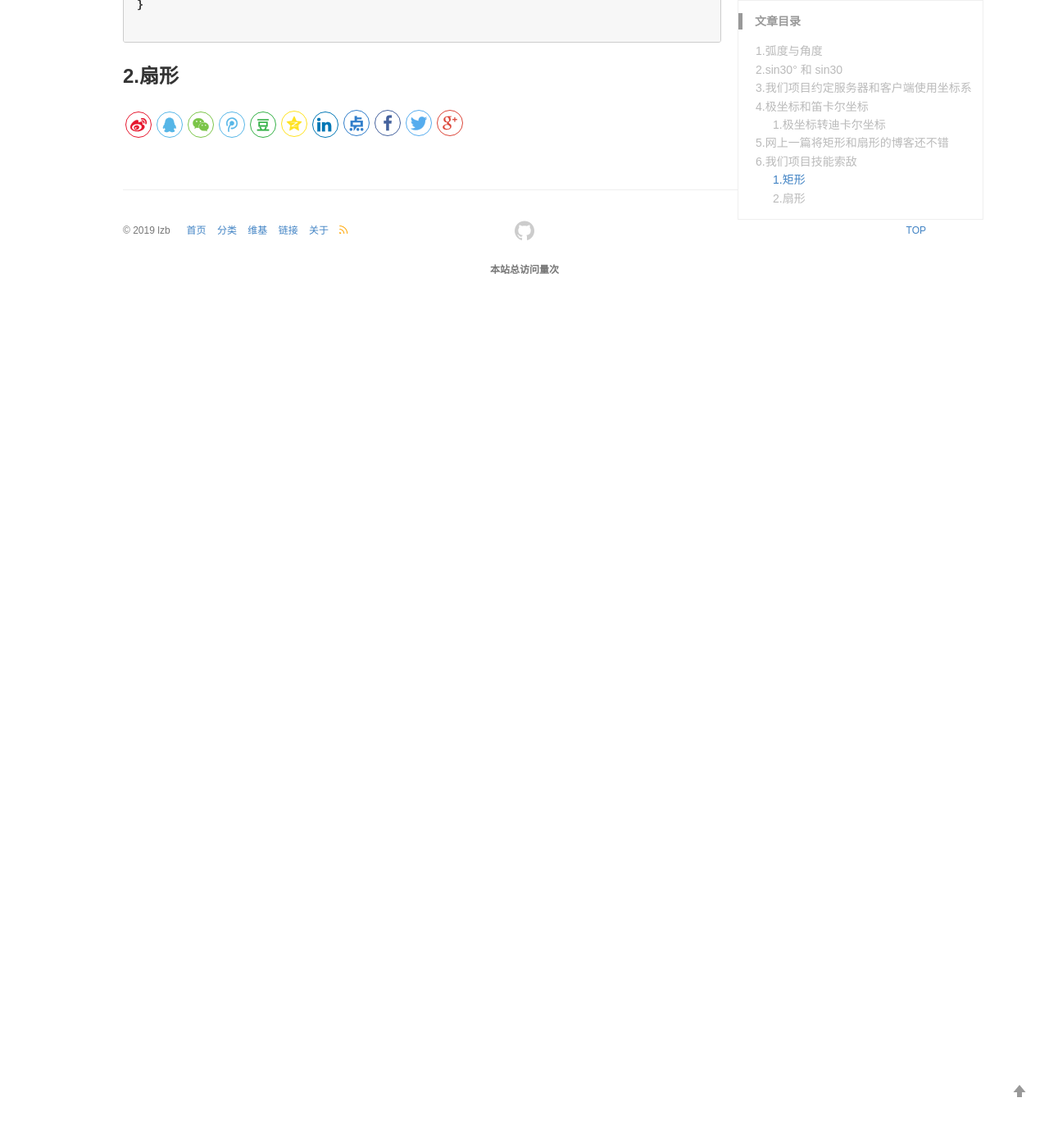
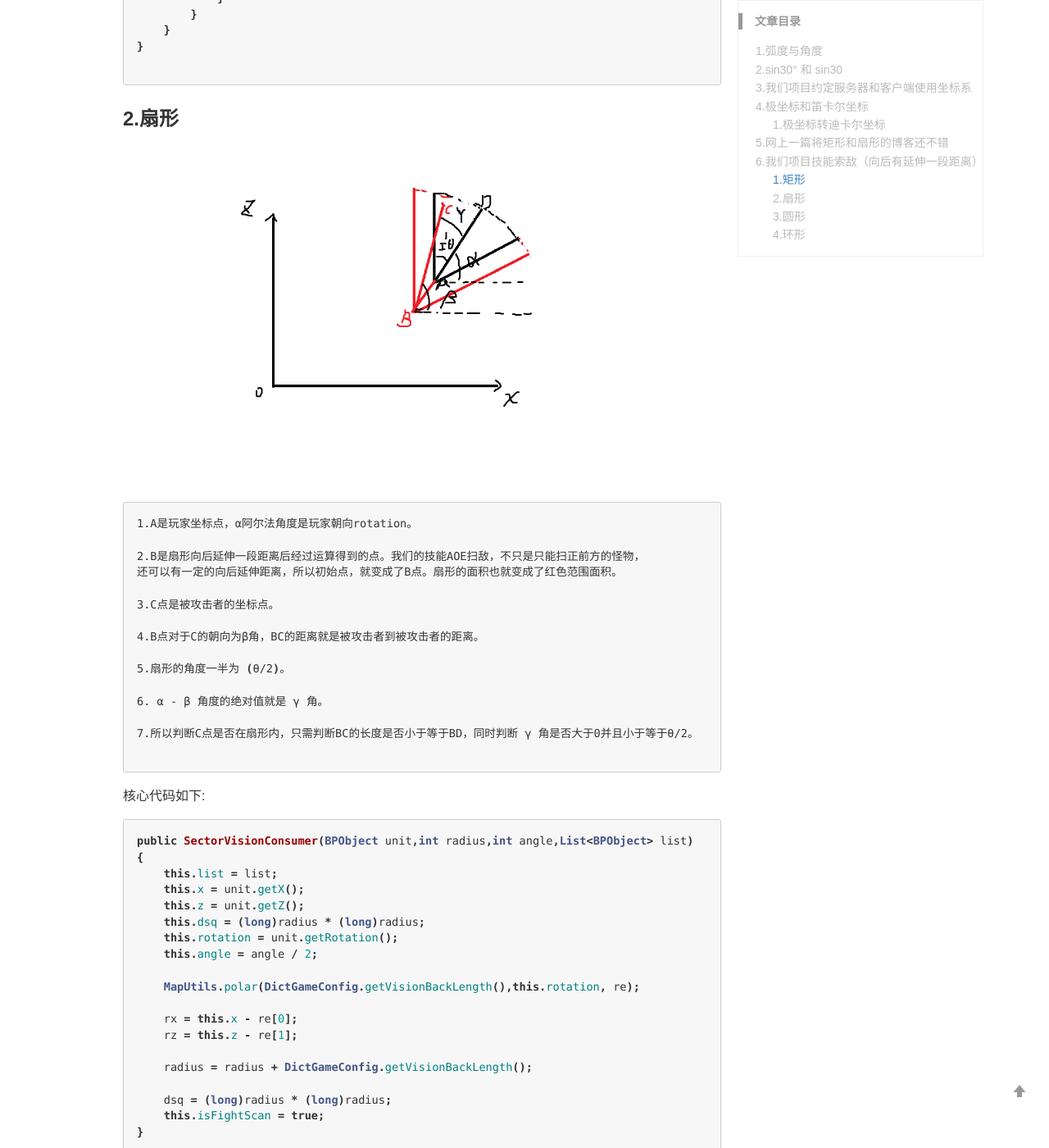
Before and after one commit to lizb0907/lizb0907.github.io, a Jekyll site: the page built from _posts/mmo-game/2020-10-09-skill-scope.md, in a window 1280 px wide and 1400 px high, scrolled down 6195 px. Shown: the whole window at 82% size. Built offline with Jekyll 4.4.1, drawn with Linux system fonts in a browser that asks for light colours; comment, search, counter and statistics services are not loaded; before the commit the page ends 6573 px from its top, so only the background shows below that; some of the changed text lies outside the part shown.

Commit message:
update skill scope

````diff
--- a/_posts/mmo-game/2020-10-09-skill-scope.md
+++ b/_posts/mmo-game/2020-10-09-skill-scope.md
@@ -78,9 +78,9 @@ sin30 中的30表示30弧度(1弧度=57.3°)
 
 https://lifan.tech/2020/01/21/game/aoe-skill-selector/
 
-核心思想差不多，方法不唯一，我们项目在矩形上采用的是另外一种方法。
+核心思想差不多，方法不唯一，我们项目稍微有一点不同。
 
-## 6.我们项目技能索敌
+## 6.我们项目技能索敌（向后有延伸一段距离）
 
 ### 1.矩形
 
@@ -195,3 +195,85 @@ public void accept(BPObject unit)
 ```
 
 ### 2.扇形
+
+![](/images/posts/mmo_game/skill_scope/8.png)
+
+```sh
+1.A是玩家坐标点，α阿尔法角度是玩家朝向rotation。
+
+2.B是扇形向后延伸一段距离后经过运算得到的点。我们的技能AOE扫敌，不只是只能扫正前方的怪物，
+还可以有一定的向后延伸距离，所以初始点，就变成了B点。扇形的面积也就变成了红色范围面积。
+
+3.C点是被攻击者的坐标点。
+
+4.B点对于C的朝向为β角，BC的距离就是被攻击者到被攻击者的距离。
+
+5.扇形的角度一半为 (θ/2)。
+
+6. α - β 角度的绝对值就是 γ 角。
+
+7.所以判断C点是否在扇形内，只需判断BC的长度是否小于等于BD，同时判断 γ 角是否大于0并且小于等于θ/2。
+
+```
+
+核心代码如下:
+```java
+public SectorVisionConsumer(BPObject unit,int radius,int angle,List<BPObject> list)
+{
+    this.list = list;
+    this.x = unit.getX();
+    this.z = unit.getZ();
+    this.dsq = (long)radius * (long)radius;
+    this.rotation = unit.getRotation();
+    this.angle = angle / 2;
+
+    MapUtils.polar(DictGameConfig.getVisionBackLength(),this.rotation, re);
+
+    rx = this.x - re[0];
+    rz = this.z - re[1];
+
+    radius = radius + DictGameConfig.getVisionBackLength();
+
+    dsq = (long)radius * (long)radius;
+    this.isFightScan = true;
+}
+
+@Override
+public void accept(BPObject unit)
+{
+    int ux = unit.getX();
+    int uz = unit.getZ();
+
+    float distanceSQ = MapUtils.distanceSqBetweenPos(rx, rz, ux, uz);
+
+    if (isFightScan)
+    {
+        if (unit.isCloseBeHit())
+        {
+            return;
+        }
+        float distance = (float)Math.sqrt(distanceSQ);
+        distance = unit.getBeHitDistance(distance);
+        distanceSQ = distance * distance;
+    }
+
+    if (distanceSQ <= dsq)
+    {
+        int rotationA = MapUtils.rotationCut180(this.rotation - MapUtils.rotationBetweenPos(rx, rz, ux, uz));
+
+        if (Math.abs(rotationA) < angle)
+        {
+            list.add(unit);
+        }
+    }
+}
+```
+
+### 3.圆形
+
+圆形就比较简单了，就判断攻击者到被攻击者的距离是否在半径内就完事了。
+
+
+### 4.环形
+
+环形也比较简单，判断攻击者到被攻击者的距离是大于等于内半径，小于等于外半径就完事。
````
Also changed, not shown: images/posts/mmo_game/skill_scope/7.png (added), images/posts/mmo_game/skill_scope/8.png (added).
